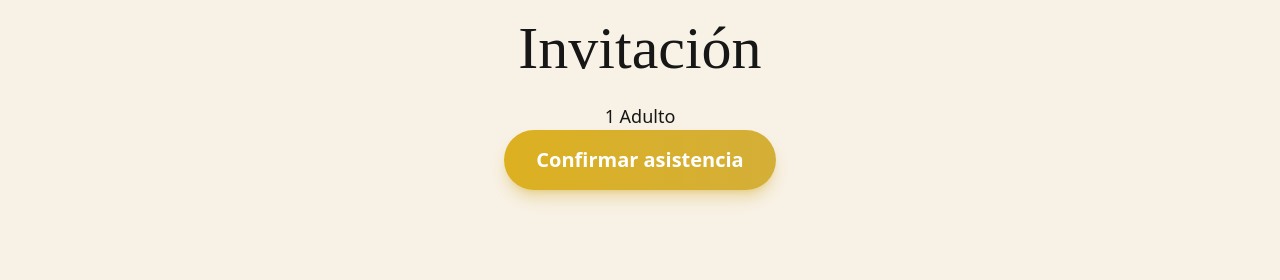
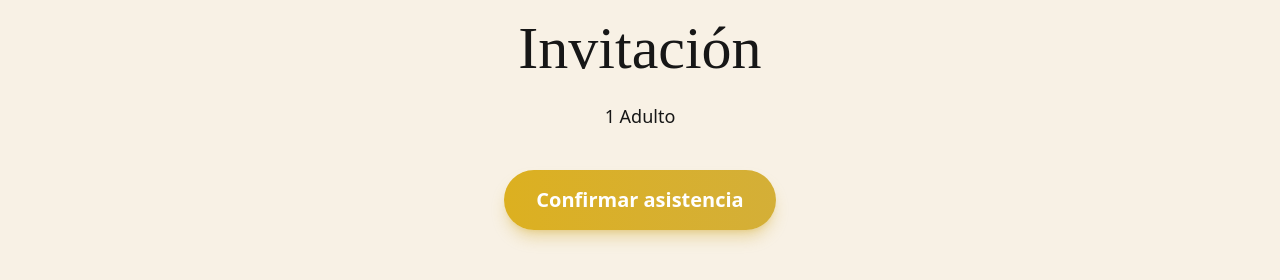
Before and after one commit to worrington/sweet-15-invitation-ximena, a Next.js app: page /mis-xv in a window 1280 px wide. Shown: the part 8260-8540 px from the top of the page. Built offline with nearby package versions, Linux system fonts and the light colour scheme; grey boxes are pictures that could not be loaded; a web font is replaced by a local one.

Commit message:
add spaces

```diff
--- a/src/app/components/ConfirmAttendance.tsx
+++ b/src/app/components/ConfirmAttendance.tsx
@@ -49,10 +49,10 @@ export default function ConfirmAttendance() {
           ? `${guests} ${guests > 1 ? "Adultos" : "Adulto"}`
           : "1 Adulto"}
       </p>
-      {minor > 0 && <p className="text-lg mb-10">{minor === 1 ? "y 1 niño" : `y ${minor} niños`}</p>}
+      {minor > 0 && <p className="text-lg">{minor === 1 ? "y 1 niño" : `y ${minor} niños`}</p>}
       <button
         onClick={handleConfirm}
-        className="relative inline-block px-8 py-4 md:text-xl text-md text-white font-semibold rounded-full bg-gradient-to-r from-[#dcb020] to-[#D4AF37] shadow-lg shadow-[#d4af3766] transition-all duration-300 ease-in-out hover:shadow-xl hover:scale-105 hover:from-[#dcb020] hover:to-[#D4AF37] focus:ring-2 focus:ring-offset-2 focus:ring-[#D4AF37]"
+        className="relative inline-block px-8 py-4 md:text-xl text-md mt-10 text-white font-semibold rounded-full bg-gradient-to-r from-[#dcb020] to-[#D4AF37] shadow-lg shadow-[#d4af3766] transition-all duration-300 ease-in-out hover:shadow-xl hover:scale-105 hover:from-[#dcb020] hover:to-[#D4AF37] focus:ring-2 focus:ring-offset-2 focus:ring-[#D4AF37]"
       >
         Confirmar asistencia
       </button>
```
